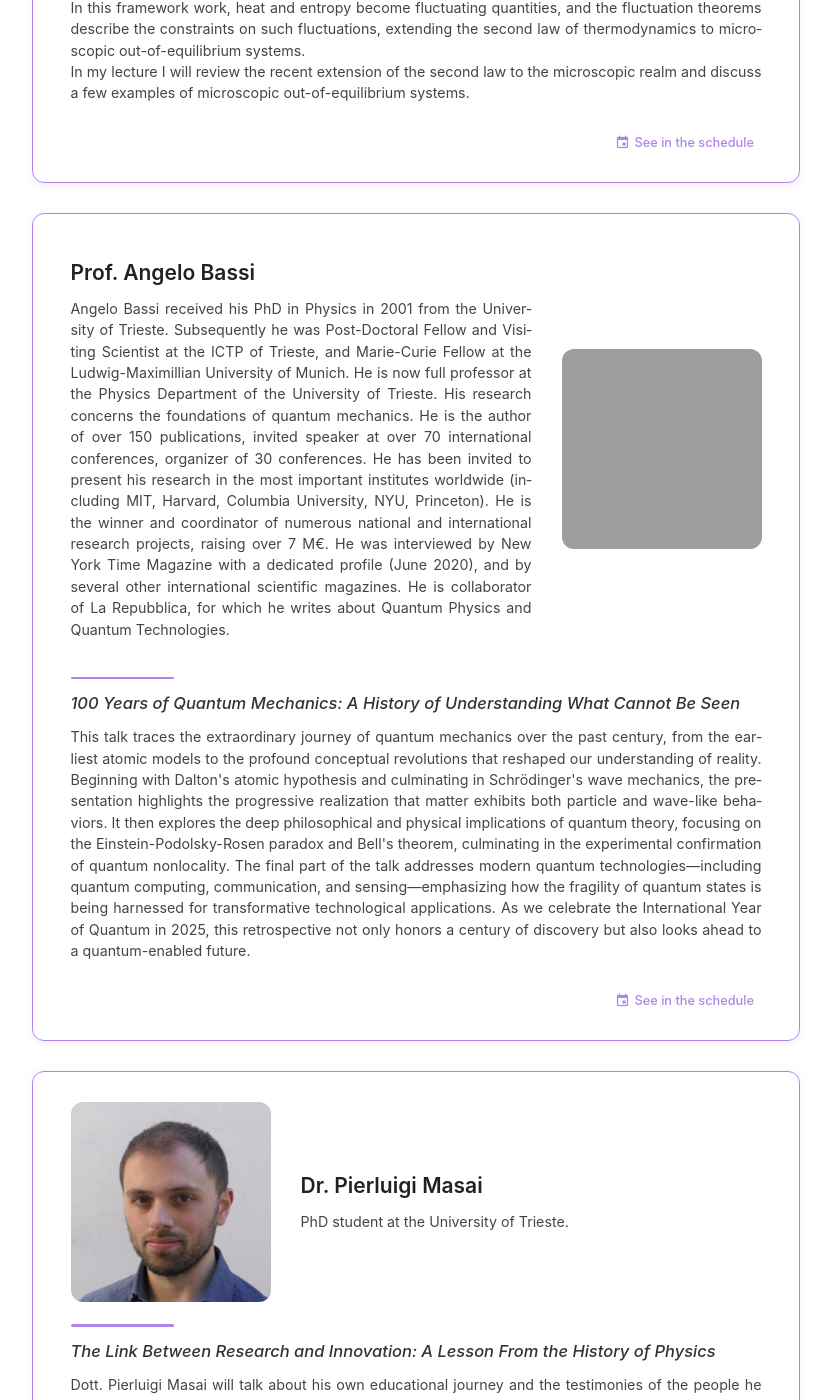
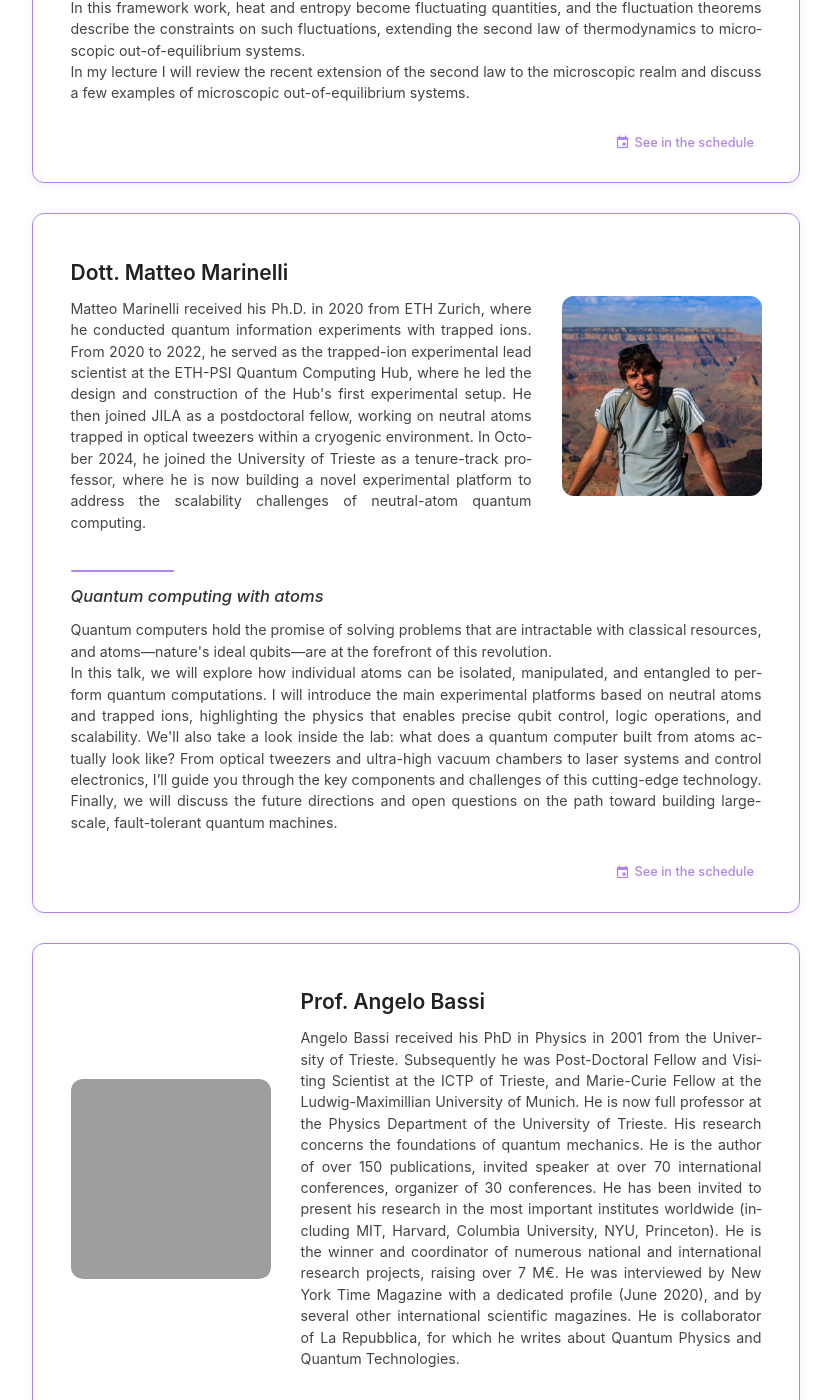
Before and after one commit to ai-sf/gipe, a Jekyll site: the page built from speakers.html, in a window 1280 px wide and 1400 px high, scrolled down 1772 px. Shown: the whole window, without its empty margins (224-1055 px from the left). Built offline with Jekyll 4.4.1, drawn with Linux system fonts in a browser that asks for light colours; nearby versions of some CDN libraries; some of the changed text lies outside the part shown; grey boxes are pictures that could not be loaded.

Commit message:
schedule updated and added open acxess badge

```diff
--- a/_data/schedule.yml
+++ b/_data/schedule.yml
@@ -22,15 +22,18 @@
       place:
         name: "University of Trieste, Building D, Room 2A"
         url: "/facilities/#units"
-      description: "Institutional greetings from the professors of the Physics Department. They'll illustrate what it
-means to do research in Trieste, it will be followed by the presentation of some of our
-sponsors."
+      open: true
+      # open_description: "The event will be open to all the physics students of University of Trieste!"
+      substeps:
+        - title: "<u>14:30-15:00</u>: Welcome to participants and the event's introduction, followed by institutional greetings."
+        - title: "<u>15:00-16:30</u>: Introducing the Department of Excellence, followed by presentations of some of GIPE25's partners."
 
     - time: "16:30-17:30"
       title: "COFFEE BREAK"
       place:
         name: "University of Trieste, Building D"
         url: "/facilities/#units"
+      open: true
 
     - time: "17:30-20:00"
       title: "FREE TIME / POSSIBLE DINNER"
@@ -57,6 +60,7 @@
       place:
         name: "University of Trieste, Building F, Room A"
         url: "/facilities/#units"
+      open: true
       substeps:
       # - "You'll attend 3 conferences of 30 minutes each:"
         - title: '<em>"A brief overview of merging binary neutron stars"</em> held by Prof. Dr. Luciano Rezzolla;'
@@ -84,29 +88,32 @@
       place:
         name: "University of Trieste, Building F"
         url: "/facilities/#units"
+      open: true
 
     - time: "17:30-18:30"
       title: "SEMINARS"
       place:
         name: "University of Trieste, Building F, Room A"
         url: "/facilities/#units"
+      open: true
       substeps:
+        - title: '<em>"Quantum computing with atoms"</em> held by Dott. Matteo Marinelli;'
       # - "You'll attend 2 conferences of 30 minutes each:"
       # - 'A conference held by Prof. Daniele Coslovich;'
         - title: '<em>"100 Years of Quantum Mechanics: A History of Understanding What Cannot Be Seen"</em> held by Prof. Angelo Bassi.'
       # note: "Soon you'll find out about our speakers and seminars' abstracts!"
       speakers:
-        # - name: "John Doe"
-          # photo: "/img/speakers/coslovich/portrait.jpg"
-          # description: "Expert in quantum computing"
-          # url: "/speakers/john-doe.html"
+        - name: "Matteo Marinelli"
+          photo: "/img/speakers/marinelli/marinelli-matteo.jpg"
+          description: "Assistant professor at Università di Trieste"
+          id: "marinelli"
         - name: "Angelo Bassi"
           photo: "/img/speakers/bassi/bassi.jpg"
           description: "Professor of Theoretical Physics at University of Trieste"
           id: "bassi"
 
     - time: "18:30-20:00"
-      title: "POSSIBLE DINNER"
+      title: "DINNER AT THE UNIVERSITY'S CAFETERIA"
 
     - time: "20:00-22:30"
       title: "VISIT OF THE ASTRONOMICAL OBSERVATORY OF TRIESTE"
@@ -141,10 +148,10 @@
         - "The structure of the visit is the following:"
       substeps:
         - title: 'Discussion Game: <em>"How open is open access?"</em>'
-          description: '<em>During this interactive session, participants will explore their opinions, engage in discussions, and make collective decisions on open access publishing. This game has been developed by SISSA Medialab, the SISSA in house company active in scholarly publishing and science communication.</em>'
+          description: '<p><em> During this interactive session, participants will explore their opinions, engage in discussions, and make collective decisions on open access publishing. This game has been developed by SISSA Medialab, the SISSA in house company active in scholarly publishing and science communication.</em></p>'
         # - '<p style="margin: 0 1rem 0 1rem; font-size: 0.95rem; text-align: justify"><em></em></p>'
         - title: "Coffee break;"
-        - title: "Presentation of SISSA's research branches."
+        - title: "Presentation of SISSA's physics research branches."
       note: "Private transportation provided."
 
     - time: "13:00-13:30"
@@ -180,6 +187,13 @@
         name: "INAF-OATS (Via Giambattista Tiepolo, 11)"
         url: "/facilities/#inaf_central"
       description: "You will have the chance to discover what kind of research a physicist can do at INAF."
+      descriptions:
+        - 'There will be the following speakers:'
+      substeps:
+        - title: 'Fabrizio Fiore: Astrophysics in Trieste and astrophysics from space;'
+        - title: 'Andrea Zacchei (TBC): Technological projects at Osservatorio Astronomico di Trieste;'
+        - title: 'Laura Silva: Stellar Astrophysics at OATs;'
+        - title: 'Fabio Fontanot (TBC, or F.Fiore), Extragalactic Astrophysics @ OATs.'
 
     - time: "12:30-14:00"
       title: "LUNCH AT ICTP"
@@ -196,9 +210,9 @@
         - "You will have the opportunity to visit the International Centre for Theoretical Physics, founded by Paolo Budinich and Abdus Salam in 1964."
         - "The structure of the visit is the following:"
       substeps:
-        - title: "14:00-15:00 Presentation of ICTP History;"
-        - title: "15:00-16:00 Seminar;"
-        - title: '16:00-16:30 <em>"The Link Between Research and Innovation: A Lesson From the History of Physics"</em> by PhD student Pierluigi Masai.'
+        - title: "<u>14:00-15:00</u>: Presentation of ICTP History;"
+        - title: "<u>15:00-16:00</u>: Seminar;"
+        - title: '<u>16:00-16:30</u>: <em>"The Link Between Research and Innovation: A Lesson From the History of Physics"</em> by Dott. Pierluigi Masai.'
       speakers:
         - name: "Pierluigi Masai"
           photo: "/img/speakers/masai/foto_Masai-683950461.jpg"
@@ -226,5 +240,5 @@
         name: "Collegio Universitario Luciano Fonda (Via Fabio Severo, 40)"
         url: "/facilities/#fonda"
       substeps:
-        - title: "10:00-12:30 Poster session with some of our sponsors;"
-        - title: "12:30-13:00 Closing ceremony."
+        - title: "<u>10:00-12:30</u>: Poster session with some of our sponsors;"
+        - title: "<u>12:30-13:00</u>: Closing ceremony."
--- a/_data/speakers.yml
+++ b/_data/speakers.yml
@@ -31,6 +31,16 @@
     - In this framework  work, heat and entropy become fluctuating quantities, and the fluctuation theorems describe the constraints on such fluctuations, extending the second law of thermodynamics to microscopic out-of-equilibrium systems.
     - In my lecture I will review the recent extension of the second law to the microscopic realm and discuss a few examples of microscopic out-of-equilibrium systems.
 
+- id: marinelli
+  name: Dott. Matteo Marinelli
+  photo: /img/speakers/marinelli/marinelli-matteo.jpg
+  bio:
+    - Matteo Marinelli received his Ph.D. in 2020 from ETH Zurich, where he conducted quantum information experiments with trapped ions. From 2020 to 2022, he served as the trapped-ion experimental lead scientist at the ETH-PSI Quantum Computing Hub, where he led the design and construction of the Hub's first experimental setup. He then joined JILA as a postdoctoral fellow, working on neutral atoms trapped in optical tweezers within a cryogenic environment. In October 2024, he joined the University of Trieste as a tenure-track professor, where he is now building a novel experimental platform to address the scalability challenges of neutral-atom quantum computing.
+  seminar_title: "Quantum computing with atoms"
+  seminar_description:
+    - Quantum computers hold the promise of solving problems that are intractable with classical resources, and atoms—nature's ideal qubits—are at the forefront of this revolution.
+    - "In this talk, we will explore how individual atoms can be isolated, manipulated, and entangled to perform quantum computations. I will introduce the main experimental platforms based on neutral atoms and trapped ions, highlighting the physics that enables precise qubit control, logic operations, and scalability. We'll also take a look inside the lab: what does a quantum computer built from atoms actually look like? From optical tweezers and ultra-high vacuum chambers to laser systems and control electronics, I’ll guide you through the key components and challenges of this cutting-edge technology. Finally, we will discuss the future directions and open questions on the path toward building large-scale, fault-tolerant quantum machines."
+
 - id: bassi
   name: Prof. Angelo Bassi
   photo: /img/speakers/bassi/bassi.jpg
@@ -42,7 +52,7 @@
 
 
 - id: masai
-  name: Dr. Pierluigi Masai
+  name: Dott. Pierluigi Masai
   photo: /img/speakers/masai/foto_Masai-683950461.jpg
   bio: PhD student at the University of Trieste.
   seminar_title: "The Link Between Research and Innovation: A Lesson From the History of Physics"
--- a/_sass/_schedule.scss
+++ b/_sass/_schedule.scss
@@ -39,7 +39,7 @@
   color: $color-type1;
   padding-bottom: 0.7rem;
   border-bottom: 3px solid $color-type1;
-  margin-bottom: 1.5rem;
+  margin-bottom: 1rem;
 }
 
 /* distanza dal bordo superiore (day‑decorator‑top) al primo slot */
@@ -130,14 +130,14 @@
 
 .note-description {
     background-color: rgba(176, 133, 235, 0.2);
-    border-left: 4px solid $color-type2;
+    // border-left: 4px solid $color-type2;
     padding: 0.5rem;
     border-radius: 8px;
     // font-weight: 500;
     margin-top: 0.5rem;
     list-style-type: none;
-    padding-left: 10px;
-    padding-right: 10px;
+    padding-left: 1rem;
+    padding-right: 1rem;
     color: #444;
     // margin-bottom: 0.25rem;
     line-height: 1.4;
@@ -392,3 +392,71 @@
     }
   }
 }
+
+.schedule-slot.open-slot {
+  // background-color: rgba($color-type1, 0.08); // colore lilla chiaro
+  border-left: 4px solid $color-type1;
+  border-radius: 8px;
+  padding-left: 1rem;
+  transition: background-color 0.3s ease;
+}
+
+// .open-badge {
+//   display: inline-flex;
+//   align-items: center;
+//   gap: 0.4rem;
+//   background-color: $color-type1;
+//   color: white;
+//   font-size: 0.75rem;
+//   font-weight: 600;
+//   padding: 0.25rem 0.75rem;
+//   border-radius: 12px;
+//   white-space: nowrap;
+//   margin-left: 0.5rem;
+//   i {
+//     font-size: 1rem;
+//   }
+// }
+
+
+.open-badge {
+  display: inline-flex;
+  align-items: center;
+  gap: 0.4rem;
+  background-color: $color-type1;
+  color: white;
+  font-size: 0.9rem;
+  font-weight: 600;
+  padding: 0.2rem 0.7rem;
+  border-radius: 12px;
+  white-space: nowrap;
+  cursor: pointer;
+  margin-left: 0.5rem;
+  transition: transform 0.3s ease, background-color 0.3s ease;
+
+  i {
+    font-size: 1rem;
+  }
+
+  &:hover {
+    background-color: darken($color-type1, 10%);
+  }
+
+  &.active {
+    transform: translateY(10px);
+  }
+}
+
+.open-description-container {
+  max-height: 0;
+  opacity: 0;
+  overflow: hidden;
+  transition: max-height 0.4s ease, opacity 0.4s ease;
+  padding-left: 1.5rem; // indent aligned with icon
+}
+
+.open-description-container.expanded {
+  max-height: 200px; // sufficient height for description
+  opacity: 1;
+  margin-top: 0.5rem;
+}
--- a/schedule.html
+++ b/schedule.html
@@ -15,7 +15,7 @@
                 <div class="col s12">
                     <!-- <h4>Support us</h4> -->
                     <p>You can also download the pdf version of the programme from <a
-                            href='../files/GIPE25_Program_17.07.pdf'>this</a>
+                            href='../files/GIPE25_Program_23.07.pdf'>this</a>
                         link.</p>
                 </div>
             </div>
```
Also changed, not shown: _includes/schedule-widget.html (+30 -2 lines), js/schedule.js (+13 -0 lines), img/speakers/marinelli/marinelli-matteo.jpg (added), 1 other file.
